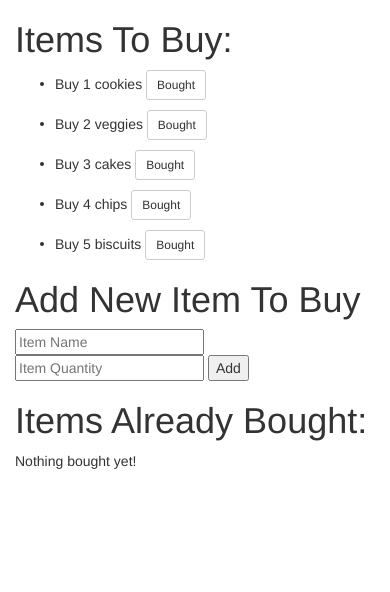
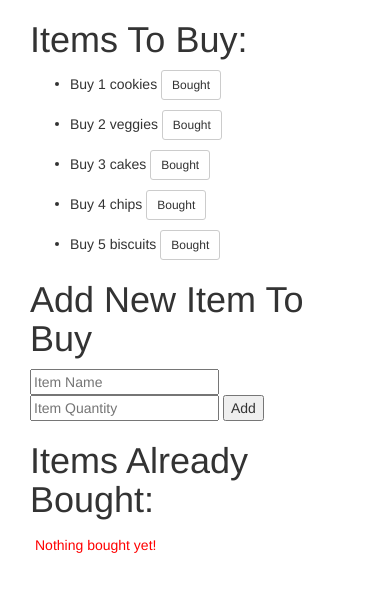
Before and after one commit to samfgit/RubyCourse5-AndularJS-Mod2HW, a plain HTML site: page index.html in a window 390 px wide. Drawn offline with Linux system fonts and the light colour scheme.

Commit message:
Add Msgs when lists are empty

```diff
--- a/app.js
+++ b/app.js
@@ -13,12 +13,12 @@ function ToBuyController($scope,$ShoppingListCheckOffService) {
 
 	$scope.addNewItem = function () {
 		$ShoppingListCheckOffService.addItem($scope.newItemName,$scope.newItemQuant);
-		console.log('added');
+		// console.log('added');
 	};
 
 	$scope.moveItemToBought = function (index) {
 		$ShoppingListCheckOffService.moveItemToBought(index);
-		console.log(index);
+		// console.log(index);
 	}
 };
 
@@ -51,7 +51,7 @@ function ShoppingListCheckOffService() {
 		};
 
 		buyList.push(newItem);
-		console.log(buyList);
+		// console.log(buyList);
 	}
 
 	this.moveItemToBought = function (index) {
--- a/index.html
+++ b/index.html
@@ -10,31 +10,53 @@
     	.listItem {
     		margin-top: 10px;
     	}
+    	.userMsg {
+    		padding: 5px;
+    		width: auto;
+    	}
+    	.tip {
+    		color: green;
+    	}
+    	.warning {
+    		color:green;
+    	}
+    	.error {
+    		color:red;
+    	}
     </style>
 </head>
 <body ng-app="ShoppingListCheckOff">
 	<div class="container">
 		<div class="row">
 			<div ng-controller="ToBuyController as BuyList" class="col-sm-6">
+				<div class="container">
+					<div class="row">
+						<div class="col-sm-12">
 							<h1>Items To Buy: </h1>
-				<p ng-if="toBuyItems.length < 1">Everything is bought!</p>
+							<p ng-if="toBuyItems.length < 1" class="tip userMsg col-sm-1">Everything is bought!</p>
 							<ul>
 								<li class="listItem" ng-repeat="i in toBuyItems">
 								Buy {{i.quantity}} {{i.name}} <p class="btn btn-default btn-sm" ng-click="moveItemToBought($index)">Bought</p>
 								</li>
 							</ul>
-
-				<form class="newItemForm">
+						</div>
+						<form class="newItemForm col-sm-12">
 							<h1>Add New Item To Buy</h1>
 							<input type="textBox" name="itemName" placeholder="Item Name" ng-model="newItemName">
 							<input type="textBox" name="itemQuant" placeholder="Item Quantity" ng-model="newItemQuant">
 							<button ng-click="addNewItem()">Add</button>
 						</form>
 					</div>
+				</div>
+
+			</div>
 			<div ng-controller="AlreadyBoughtController as BoughtList" class="col-sm-6">
+				<div class="container">
+					<div class="row">
+						<div class="col-sm-12">
 							<h1>Items Already Bought: </h1>
-				<p ng-if="boughtItems.length < 1">Nothing bought yet!</p>
-				<ul>
+							<p ng-if="boughtItems.length < 1" class="error userMsg col-sm-1">Nothing bought yet!</p>
+							<ul class="col-sm-12">
 								<li class="listItem" ng-repeat="i in boughtItems">
 								Bought {{i.quantity}} {{i.name}}
 								</li>
@@ -42,5 +64,8 @@
 						</div>
 					</div>
 				</div>
+			</div>
+		</div>
+	</div>
 </body>
 </html>
```
Lines whose indentation alone changed are shown as unchanged.
